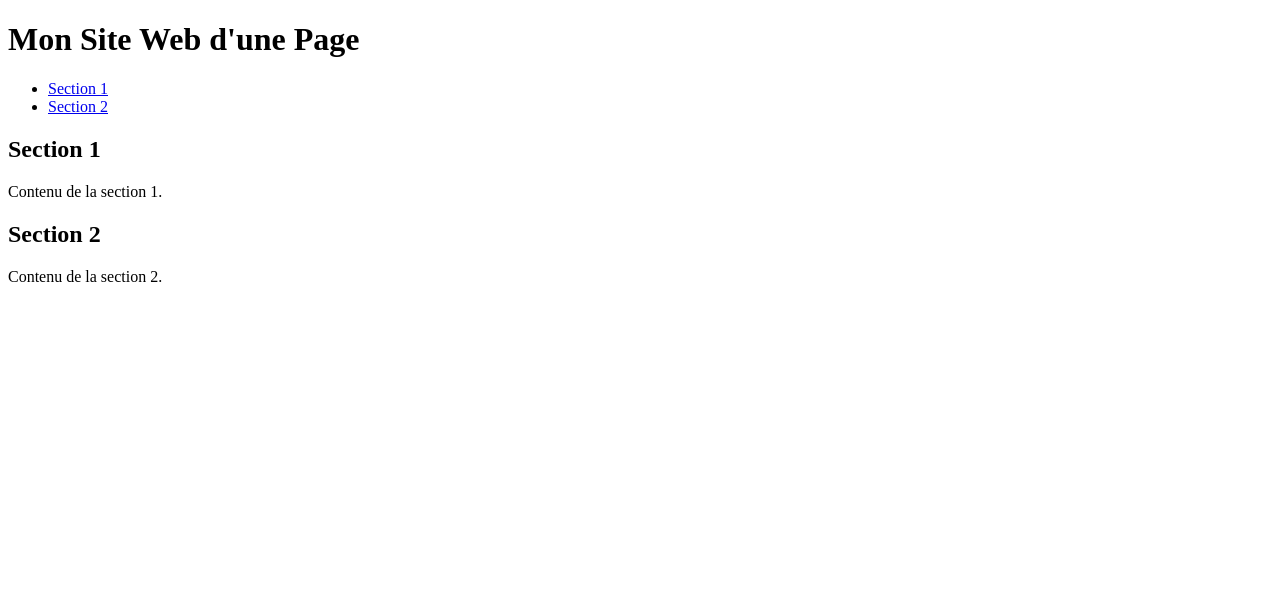
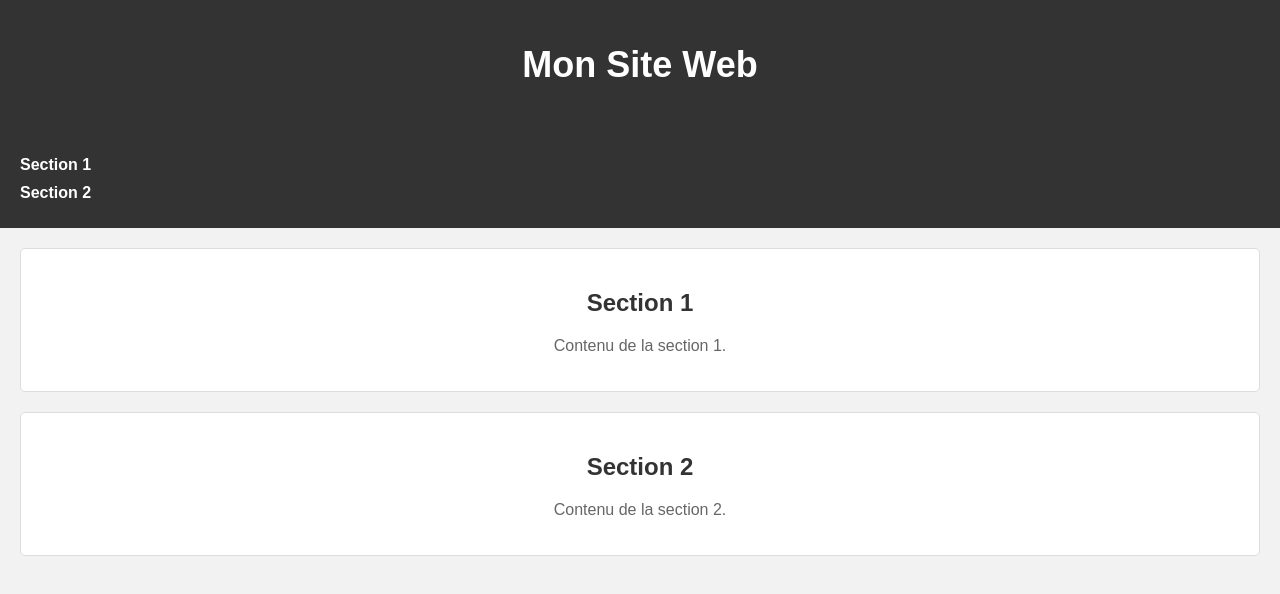
Before and after one commit to Arij-28/monprojet2, a plain HTML site: page index.html in a window 1280 px wide. Drawn offline with Linux system fonts and the light colour scheme.

Commit message:
changement des fichiers

```diff
--- a/index.html
+++ b/index.html
@@ -4,11 +4,11 @@
     <meta charset="UTF-8">
     <meta name="viewport" content="width=device-width, initial-scale=1.0">
     <title>Mon Site Web d'une Page Amélioré</title>
-    <link rel="stylesheet" type="text/css" href="styles.css">
+    <link rel="stylesheet" type="text/css" href="style.css">
 </head>
 <body>
     <header>
-        <h1>Mon Site Web d'une Page</h1>
+        <h1>Mon Site Web </h1>
     </header>
     <nav>
         <ul>
--- a/style.css
+++ b/style.css
@@ -1,29 +1,75 @@
-h1 {
-    color: blue;
- }body {
+/* Style général pour le corps et le texte */
+body {
     font-family: Arial, sans-serif;
     text-align: center;
+    margin: 0; /* Supprime la marge par défaut du corps */
+    background-color: #f2f2f2; /* Ajoute un fond gris clair */
 }
 
+/* Style pour l'en-tête */
+header {
+    background-color: #333; /* Couleur de fond de l'en-tête */
+    color: white; /* Couleur du texte de l'en-tête */
+    padding: 20px; /* Espace intérieur autour du texte */
+}
+
+/* Style pour le titre principal */
 h1 {
+    font-size: 36px; /* Taille du texte */
+}
+
+/* Style pour la barre de navigation */
+nav {
+    background-color: #333;
+    padding: 10px;
+}
+
+/* Style pour les liens de navigation */
+nav a {
+    text-decoration: none; /* Supprime les soulignements de lien */
+    color: white; /* Couleur du texte du lien */
+    margin: 0 10px; /* Espacement des liens */
+    font-weight: bold; /* Texte en gras */
+}
+
+/* Style pour les sections */
+section {
+    margin: 20px;
+    padding: 20px;
+    background-color: #fff; /* Fond blanc pour les sections */
+    border: 1px solid #ddd; /* Bordure grise autour des sections */
+    border-radius: 5px; /* Coins arrondis pour les sections */
+}
+
+/* Style pour les titres de section */
+h2 {
     color: #333;
 }
 
+/* Style pour le contenu des sections */
+p {
+    color: #666;
+}
+
+/* Style pour les listes non ordonnées */
 ul {
     list-style: none;
     padding: 0;
 }
 
+/* Style pour les éléments de liste */
 li {
     margin: 10px 0;
     display: flex;
     justify-content: space-between;
 }
 
+/* Style pour le champ de texte */
 input[type="text"] {
     padding: 5px;
 }
 
+/* Style pour les boutons */
 button {
     background-color: #333;
     color: white;
@@ -31,15 +77,3 @@ button {
     padding: 5px 10px;
     cursor: pointer;
 }
-
-section2 {
-    margin-bottom: 30px;
-    border: 2px solid #ddd;
-    padding: 20px;
-}
-
-section3 {
-    margin-bottom: 30px;
-    border: 2px solid #ddd;
-    padding: 20px;
-}
```
